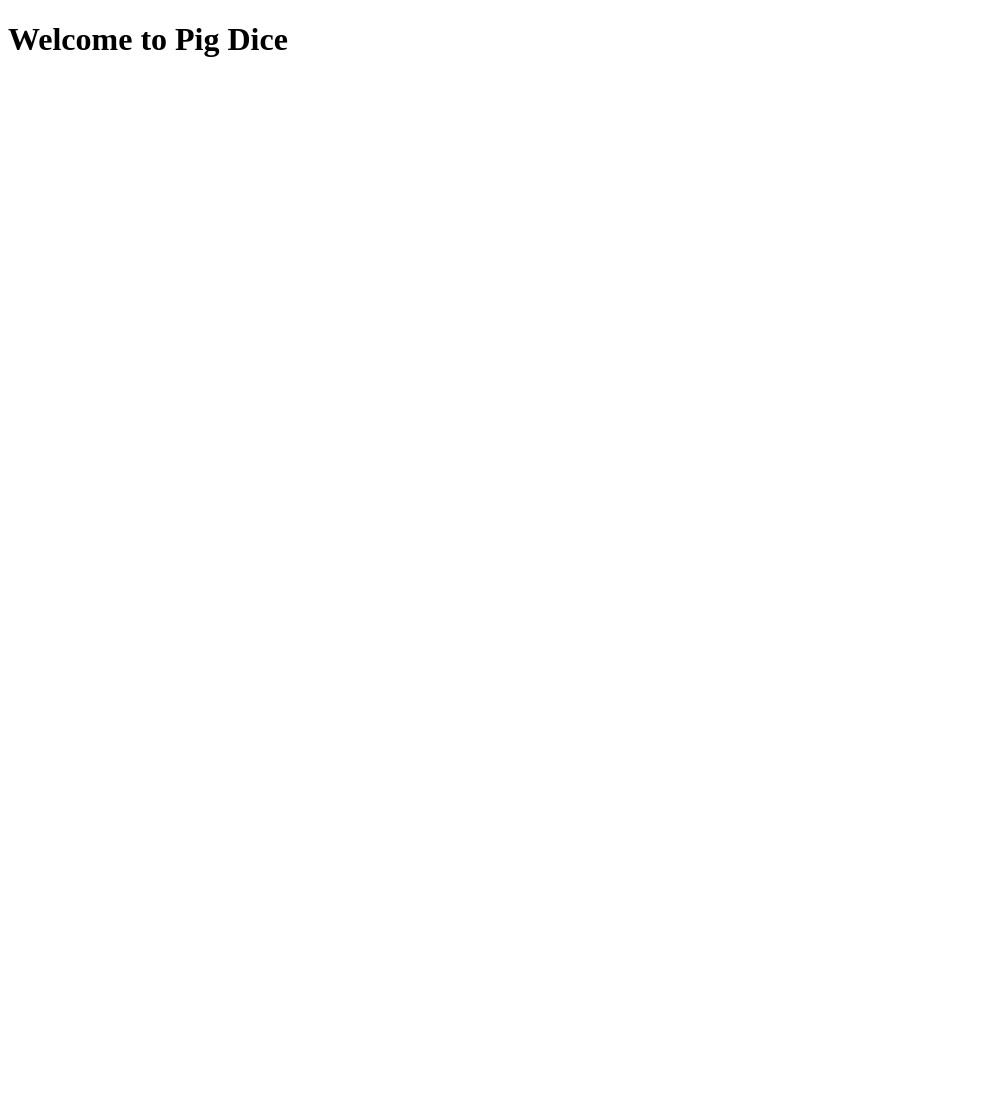
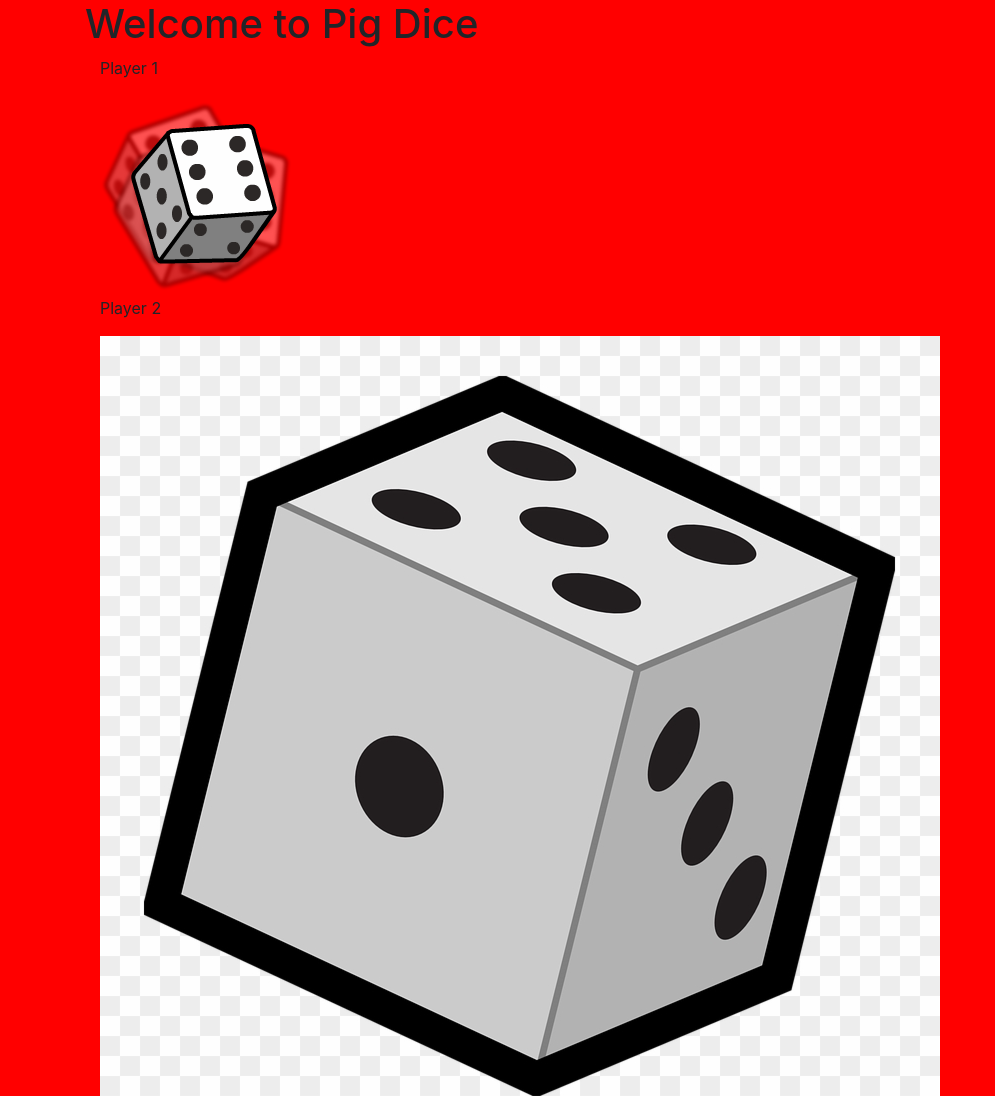
Before and after one commit to Ombae/PigDice, a plain HTML site: page index.html in a window 1280 px wide. Shown: the top 1096 px of the page, without its empty margins (0-995 px from the left). Before the commit the page ends 800 px from the top, so only its background shows below. Drawn offline with nearby package versions, Linux system fonts and the light colour scheme.

Commit message:
Add the appropriate css and bootsrap links for styling

```diff
--- a/css/styles.css
+++ b/css/styles.css
@@ -0,0 +1,3 @@
+body{
+  background-color: red;
+}
--- a/index.html
+++ b/index.html
@@ -1,18 +1,27 @@
 <!DOCTYPE html>
 <html lang="en" dir="ltr">
   <head>
+    <title>Pig Dice</title>
     <meta charset="utf-8">
-    <link rel="stylesheet" href="css/styles.css">
-    <title>Pig Dice</title>
+    <meta name="viewport" content="width=device-width, initial-scale=1">
+    <link rel="stylesheet" href="https://maxcdn.bootstrapcdn.com/bootstrap/4.3.1/css/bootstrap.min.css">
+    <script src="https://ajax.googleapis.com/ajax/libs/jquery/3.4.0/jquery.min.js"></script>
+    <script src="https://cdnjs.cloudflare.com/ajax/libs/popper.js/1.14.7/umd/popper.min.js"></script>
+    <script src="https://maxcdn.bootstrapcdn.com/bootstrap/4.3.1/js/bootstrap.min.js"></script>
+    <link rel="stylesheet" href="css/styles.css" type="text/css">
   </head>
   <body>
     <div class="container">
       <h1>Welcome to Pig Dice</h1>
       <div class="col-sm-6">
+        <p>Player 1</p>
+        <img src="images/six.png" alt="player 1 image">
 
       </div>
 
       <div class="col-sm-6">
+        <p>Player 2</p>
+        <img src="images/five.png" alt="player 2 image">
 
       </div>
 
```
